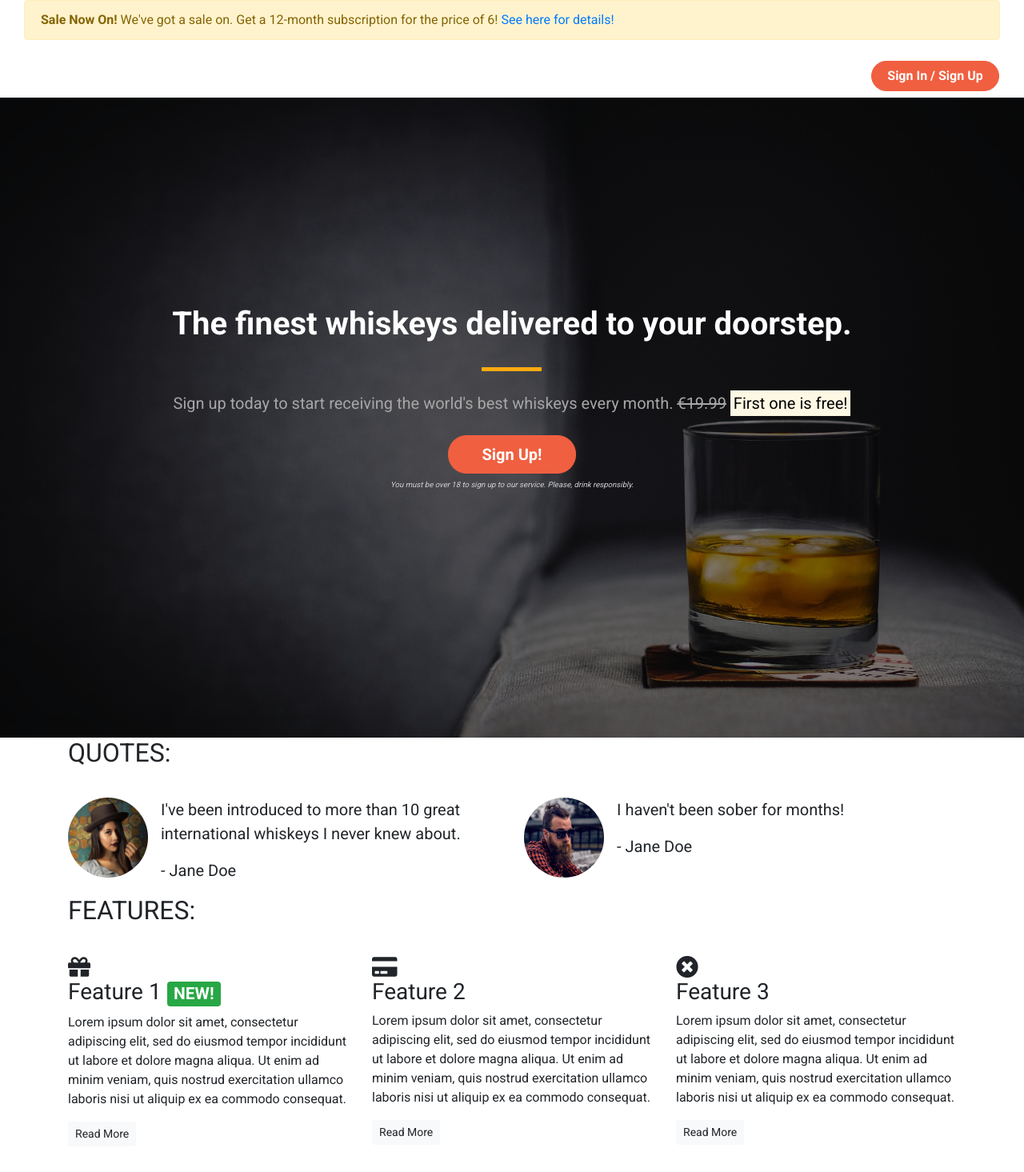
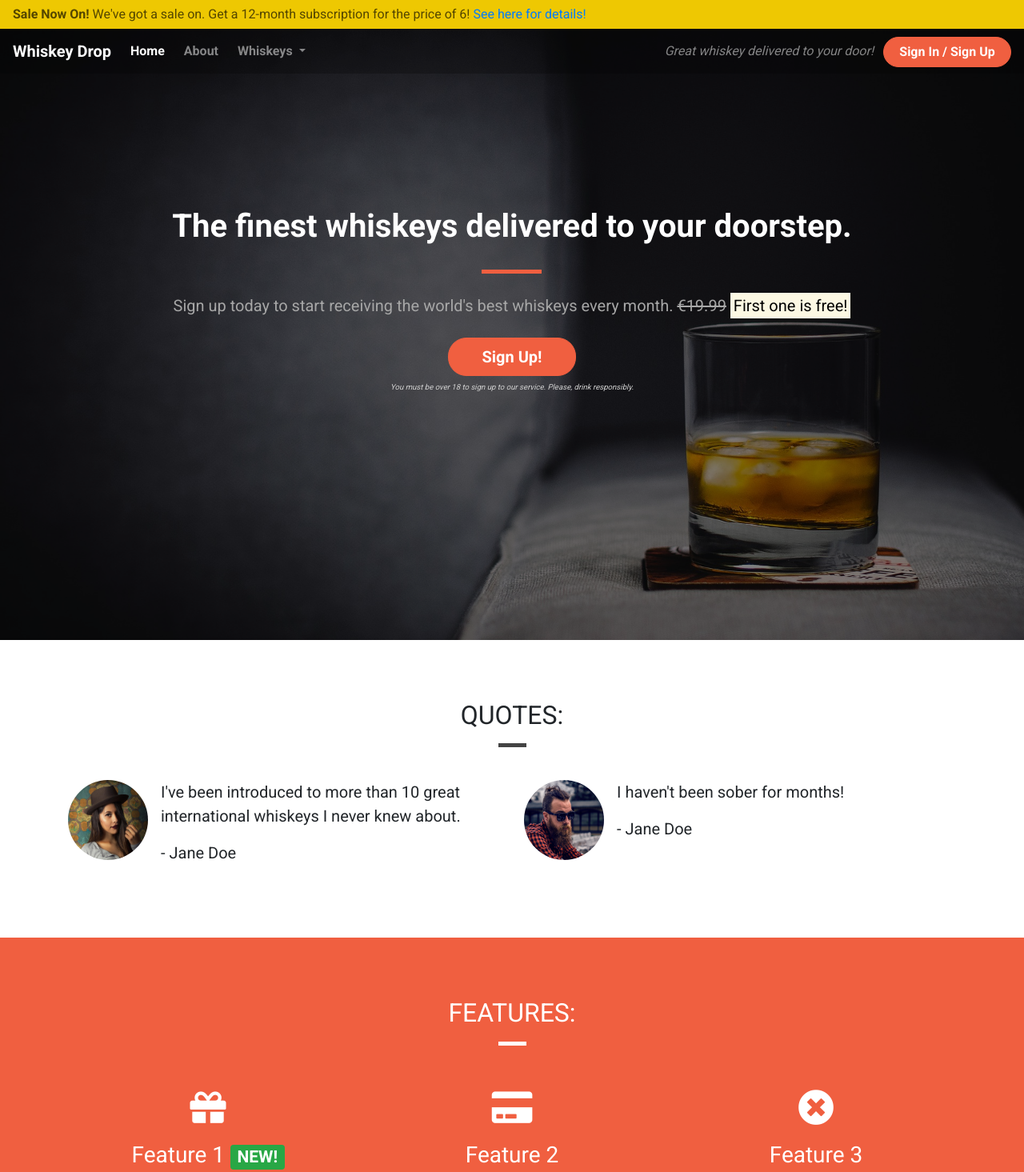
Before and after one commit to FiachraCI/mobilefirstmodule, a plain HTML site: page index.html in a window 1280 px wide. Shown: the top 1465 px of the page at 80% size. Drawn offline with nearby package versions, Linux system fonts and the light colour scheme.

Commit message:
Added styling

```diff
--- a/assets/css/style.css
+++ b/assets/css/style.css
@@ -2,12 +2,33 @@ body {
     font-family: 'Roboto', sans-serif;
 }
 
-.alert-container {}
+.container-wrapper{}
+
+.container-wrapper--red {
+    background-color:#f05f40;
+    color: #fff;
+}
+
+.alert-container .col-12 {
+    padding-left: 0;
+    padding-right: 0;
+}
+
+.site-wide-alert {
+    color: #544600;
+    background-color: #eec802;
+    border-color: #eec802;
+    padding: 5px 15px;
+    margin-bottom: 0;
+    border: 1px solid transparent;
+    border-radius: 0;
+}
+
 
 .callout-container {
     height: 100vh;
 
-  background: url("../images/whiskey-background.jpg") no-repeat bottom right fixed;
+    background: url('../images/whiskey-background.jpg') no-repeat bottom right fixed;
     -webkit-background-size: cover;
     -moz-background-size: cover;
     -o-background-size: cover;
@@ -28,25 +49,37 @@ body {
     width: 100%;
     background-color: rgba(0, 0, 0, 0.5);
 }
-.quotes-container {}
 
-.features-container {}
+/* Navbar */
 
-/* Block Dividers */
+.navalert-container {
+    position: absolute;
+    top: 0;
+    left: 0;
+    z-index: 1;
+    padding-left: 0;
+    padding-right: 0;
+}
 
-.block-divider {
-    width: 75px;
-    height: 5px;
+.navbar {
+    margin-bottom: 0;
+    width: 100%;
+    background-color: rgba(0, 0, 0, .25);
     border: 0;
 }
 
-.block-divider--orange {
-    background-color: #feaa11;
+.navbar .navbar-toggler {
+    border: 0;
 }
 
-.block-divider--short {
-    width: 35px;
+.navbar .navbar-brand {
+    font-weight: bold;
 }
+
+.navbar .navbar-nav a {
+    font-weight: bold;
+}
+
 
 /* Jumbotron */
 
@@ -54,21 +87,67 @@ body {
     background-color: transparent;
 }
 
-.jumbotron-header {
+.jumbotron h1 {
     color: white;
     font-weight: bold;
     margin-bottom: 30px;
+    color: white;
 }
 
 .jumbotron .lead {
+    color: #a7a7a7;
     margin: 25px 0;
-    color: #a7a7a7;
 }
 
 .jumbotron small {
     font-size: 60%;
     font-style: italic;
     color: #d0d0d0;
+}
+
+/* Page Headers */
+
+.page-header {
+    margin-bottom: 0;
+    border-bottom: 0;
+    text-align: center;
+}
+
+.page-header h2 {
+    margin-top: 0;
+}
+
+.quotes .page-header{
+    margin-bottom: 25px;
+}
+
+/* Block dividers */
+
+.block-divider {
+    width: 75px;
+    height: 5px;
+    border: 0;
+    background-color: #444;
+}
+
+.block-divider--orange {
+    background-color: #f05f40;
+}
+
+.block-divider--white {
+    background-color: #fff;
+    margin-bottom: 55px;
+}
+
+.block-divider--short {
+    width: 35px;
+}
+
+/* Content Containers */
+
+.content-container {
+    padding-top: 75px;
+    padding-bottom: 75px;
 }
 
 /* Buttons */
@@ -78,7 +157,6 @@ body {
     border-radius: 23px;
     width: 160px;
 }
-
 
 .btn--red {
     color: white;
@@ -90,6 +168,29 @@ body {
 .btn--red:active,
 .btn--red:focus,
 .btn--red:active:focus {
-    background-color: #c13214;
-    border-color: #c13214;
+    background-color: #df4929;
+    border-color: #df4929;
+    color: white;
 }
+
+.feature {
+    text-align: center;
+    margin-bottom: 40px;
+}
+
+.feature i {
+    margin-bottom: 20px;
+    font-size: 45px;
+    line-height: 45px;
+
+}
+
+.feature .btn {
+    background-color: #fff;
+    border-color: #fff;
+    font-weight: bold;
+    border-radius: 15px;
+    color: #f05f40;
+    min-width: 100px;
+    margin-top: 10px;
+}
```
Lines whose indentation alone changed are shown as unchanged.
